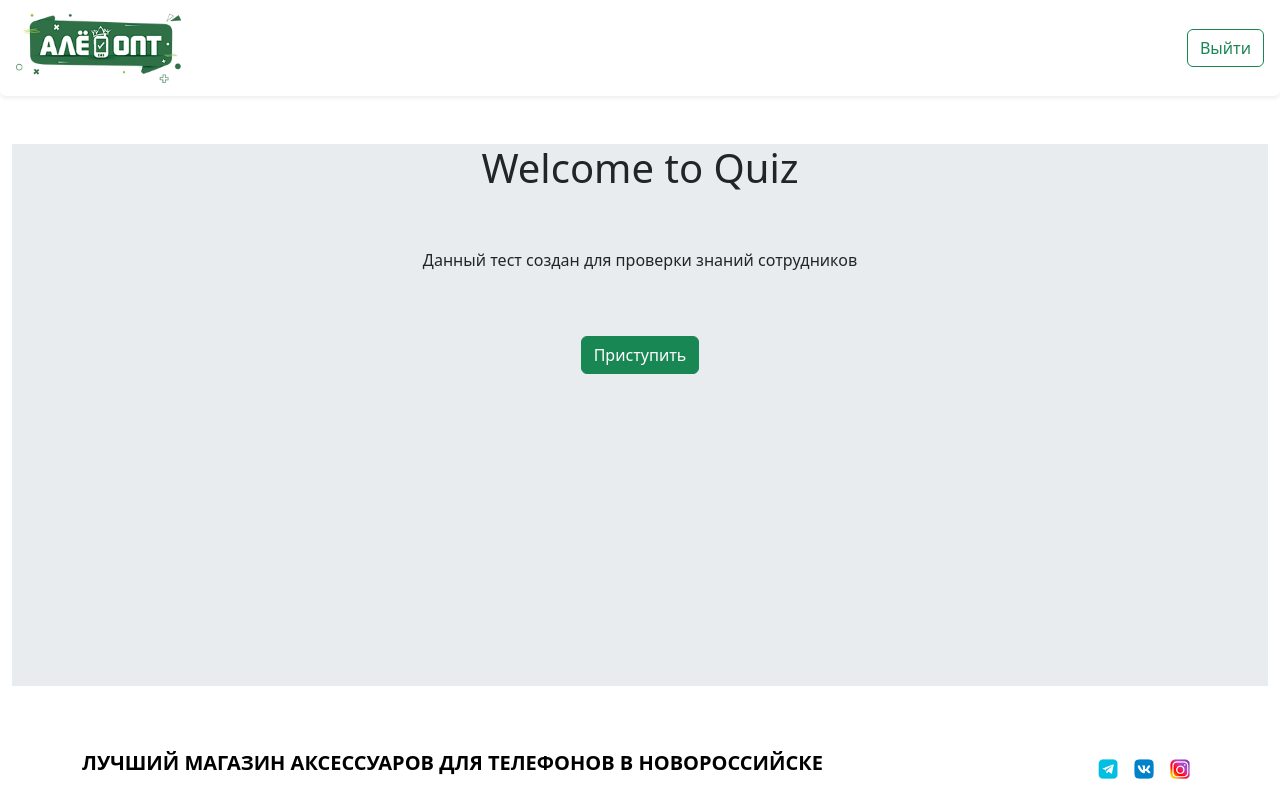
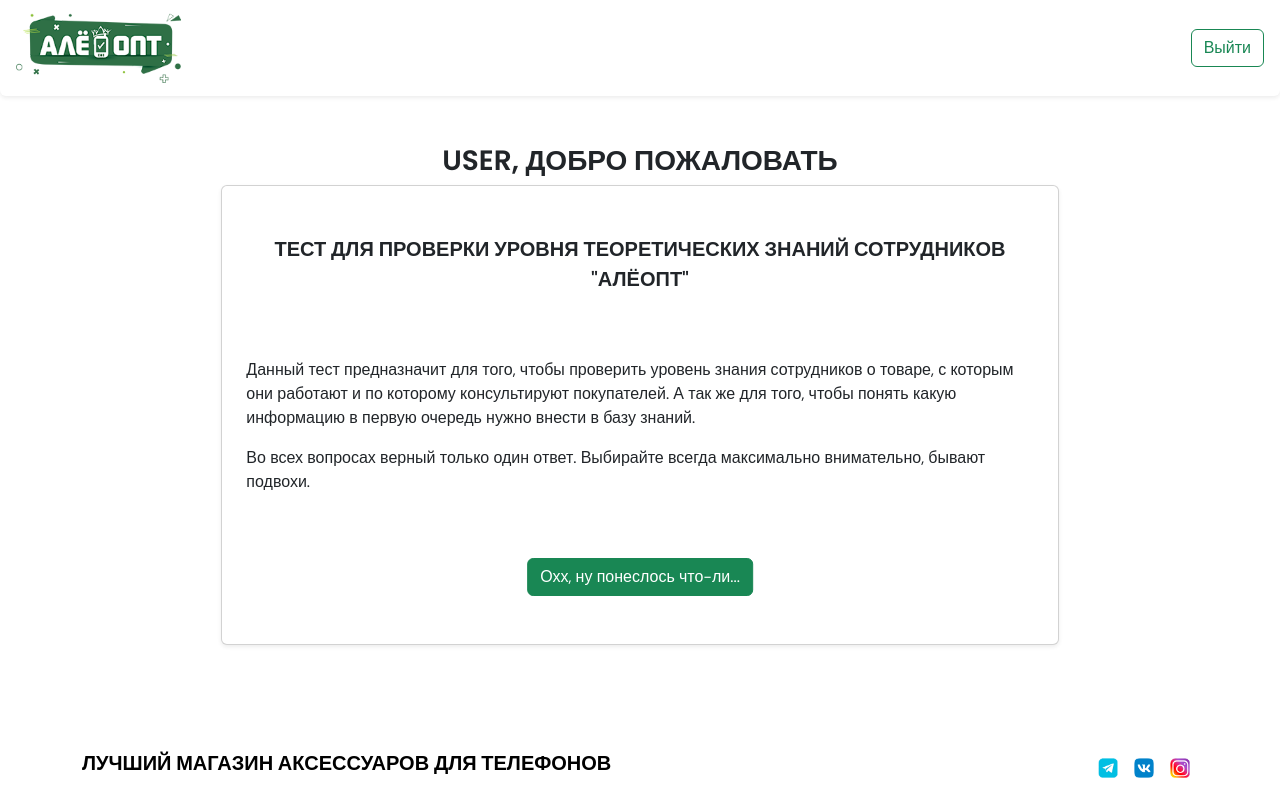
Before and after one commit to MiggRabbid/AleOpt-Quiz, a React (Vite) app in the folder frontend/: page / in a window 1280 px wide. Built offline with nearby package versions, Linux system fonts and the light colour scheme.

Commit message:
MAIN: add 404NotFoundPage

```diff
--- a/frontend/src/App.tsx
+++ b/frontend/src/App.tsx
@@ -12,6 +12,7 @@ import Main from './components/Pages/MainPage'
 import Login from './components/Pages/LogInPage'
 import QuizPage from './components/Pages/QuizPage'
 import AdminPage from './components/Pages/AdminPage'
+import NotFound from './components/Pages/404NotFound';
 
 const PrivateOutlet = () => {
   const authentication = useAuth();
@@ -33,6 +34,7 @@ function App() {
           </Route>
           <Route path={routes.QuizPagePath()} element={<QuizPage />} />
           <Route path={routes.AdminPagePath()} element={<AdminPage />} />
+          <Route path={routes.notFoundPagePath()} element={<NotFound />} />
         </Routes>
         <Footer />
       </div>
--- a/frontend/src/components/Footer/Footer.tsx
+++ b/frontend/src/components/Footer/Footer.tsx
@@ -5,7 +5,7 @@ import TgIcon from '../../assets/tg-icon.png'
 import InIcon from '../../assets/in-icon.png'
 
 const Footer = () => {
-  console.log('----- Header');
+  console.log('----- Footer');
 
   return (
     <footer className="d-flex justify-content-center">
@@ -14,7 +14,7 @@ const Footer = () => {
           <Container>
 
             <NavbarBrand>
-              <h5 className="fw-semibold text-uppercase">Лучший магазин аксессуаров для телефонов в Новороссийске</h5>
+              <h5 className="w-100 fw-semibold text-uppercase">Лучший магазин аксессуаров для телефонов</h5>
             </NavbarBrand>
 
             <Nav>
--- a/frontend/src/components/Header/Header.tsx
+++ b/frontend/src/components/Header/Header.tsx
@@ -10,8 +10,9 @@ const Header = () => {
   const { user, logOut } = useAuth();
 
   const handleLogout = () => {
+    console.log('--- Header - handleLogout')
     logOut();
-    navigate(routes.MainPagePath());
+    navigate(routes.loginPagePath());
   };
 
   return (
--- /dev/null
+++ b/frontend/src/components/Pages/404NotFound.tsx
@@ -0,0 +1,31 @@
+import { Button } from 'react-bootstrap';
+import { useNavigate } from 'react-router-dom';
+
+import routes from '../../routes';
+
+const NotFound = () => {
+  const navigate = useNavigate();
+  return (
+    <div className="d-flex align-items-center justify-content-center vh-100">
+      <div className="text-center">
+        <h1 className="display-1 fw-bold">404</h1>
+        <p className="fs-3">
+          <span className="text-danger">Упс! </span>
+          Страница не найдена
+        </p>
+        <p className="lead">
+          Но вы можете перейти на главную страницу
+        </p>
+        <br />
+        <Button
+          variant="outline-dark"
+          onClick={() => navigate(routes.MainPagePath())}
+        >
+          Вернуться
+        </Button>
+      </div>
+    </div>
+  );
+};
+
+export default NotFound;
--- a/frontend/src/components/Pages/MainPage.tsx
+++ b/frontend/src/components/Pages/MainPage.tsx
@@ -8,16 +8,24 @@ const Main = () => {
 
   return (
     <main className="container-xxl h-100 d-flex justify-content-between" >
-      <section className="col-12 my-5 bg-body-secondary d-flex flex-column align-items-center">
-        <h1>Welcome to Quiz</h1>
-        <article className="my-5">
-          <p>Данный тест создан для проверки знаний сотрудников</p>
-        </article>
-        <div>
-          <Button variant="success" onClick={() => navigate(routes.QuizPagePath())}>
-            Приступить
+      <section className="col-12 py-5 d-flex flex-column align-items-center justify-content-center position-relative">
+        <h3 className="text-uppercase py-5 position-absolute top-0 fw-semibold">User, Добро пожаловать</h3>
+        <article className="col-12 col-md-8 col-xxl-6 py-5 px-4 card shadow-sm d-flex flex-column">
+          <p className="text-center pb-5 text-uppercase fs-5 fw-semibold">ТЕСТ ДЛЯ ПРОВЕРКИ УРОВНЯ ТЕОРЕТИЧЕСКИХ ЗНАНИЙ СОТРУДНИКОВ "АЛЁОПТ"</p>
+          <p>Данный тест предназначит для того, чтобы проверить уровень знания сотрудников о товаре, с которым они работают и по которому консультируют покупателей. А так же для того, чтобы понять какую информацию в первую очередь нужно внести в базу знаний.</p>
+          <p>Во всех вопросах верный только один ответ. Выбирайте всегда максимально внимательно, бывают подвохи.</p>
+          <div className="position-relative pt-5">
+          <Button
+            variant="success"
+            className="position-relative start-50 translate-middle-x"
+            onClick={() => navigate(routes.QuizPagePath())}
+          >
+            Охх, ну понеслось что-ли...
           </Button>
         </div>
+
+        </article>
+
       </section>
     </main>
   );
--- a/frontend/src/data/questions.ts
+++ b/frontend/src/data/questions.ts
@@ -30,7 +30,7 @@ export const data: iQuestion[] = [
         id: 'd',
         answer: 'dddd dddd dddddddd dddddddddddd dddddddddddd dddddddddddd dddddddddddd dddddddddddd dddddddddddd dddddddddddd',
       }],
-    correctAnswer: ['a', 'b'],
+    correctAnswer: ['b'],
   },
   {
     question: 'question 3',
--- a/frontend/src/index.scss
+++ b/frontend/src/index.scss
@@ -4,8 +4,8 @@
 
 body {
   margin: 0;
-  font-family: -apple-system, BlinkMacSystemFont, "DM Sans", "Poppins",
-    sans-serif;
+  padding: 0;
+  box-sizing: border-box;
   -webkit-font-smoothing: antialiased;
   -moz-osx-font-smoothing: grayscale;
   height: 100vh;
@@ -13,4 +13,14 @@ body {
   #root {
     height: 100vh;
   }
+
+  * {
+    font-family: "DM Sans",
+    sans-serif;
+  }
+
+  h1, h2, h3, h4, h5, h6 {
+    font-family:"Poppins",
+    sans-serif;
+  }
 }
```
